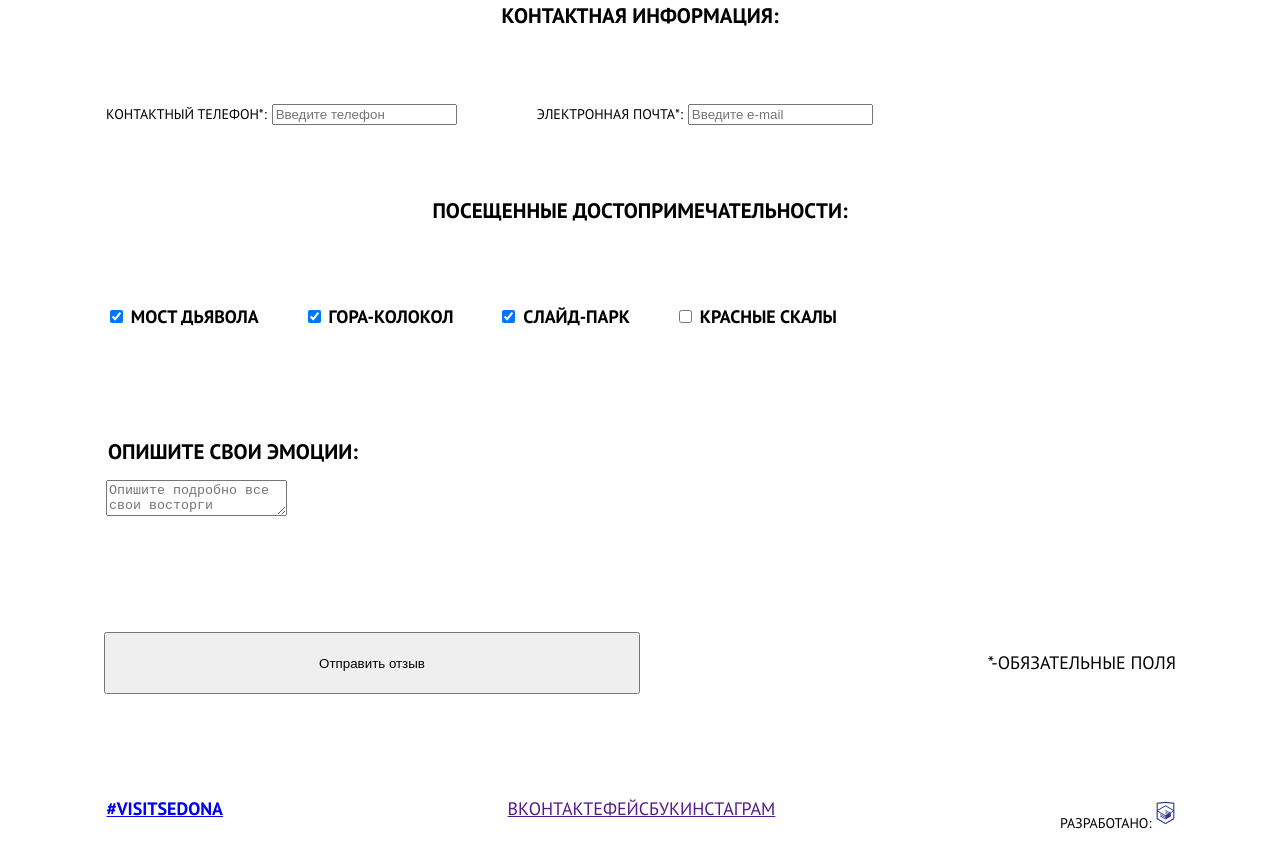
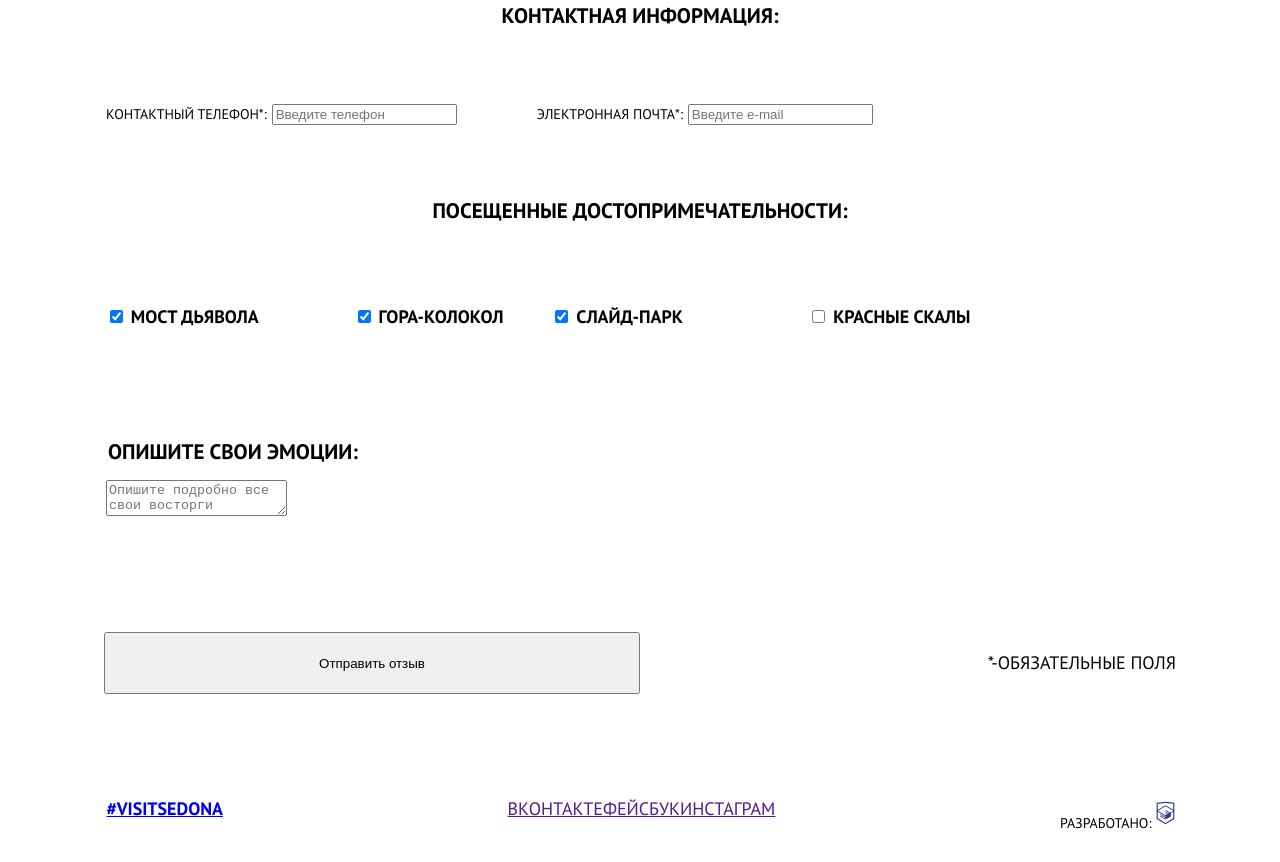
Before and after one commit to koopolina/812683-sedona-23, a plain HTML site: page source/form.html in a window 1280 px wide. Shown: the part 1076-1938 px from the top of the page. Drawn offline with nearby package versions, Linux system fonts and the light colour scheme; files that its build step writes are made by us from their sources.

Commit message:
Внесла правки

```diff
--- a/source/form.html
+++ b/source/form.html
@@ -103,21 +103,25 @@
           </fieldset>
           <fieldset class="place-info">
             <legend class="place-info__legend">Посещенные достопримечательности:</legend>
-            <div class="place-info__checkbox place-info__checkbox--bridge">
+            <div class="place__bridge">
+              <div class="place-info__checkbox">
                 <input class="place-info__input" type="checkbox" name="bridge" id="place-bridge" checked>
                 <label class="place-info__label" for="place-bridge">Мост Дьявола</label>
               </div>
-            <div class="place-info__checkbox place-info__checkbox--mountain">
+              <div class="place-info__checkbox">
                 <input class="place-info__input" type="checkbox" name="mountain" id="place-mountain" checked>
                 <label class="place-info__label" for="place-mountain">Гора-Колокол</label>
               </div>
-            <div class="place-info__checkbox place-info__checkbox--park">
+            </div>
+            <div class="place__park">
+              <div class="place-info__checkbox">
                 <input class="place-info__input" type="checkbox" name="park" id="place-park" checked>
                 <label class="place-info__label" for="place-park">Слайд-парк</label>
               </div>
-            <div class="place-info__checkbox place-info__checkbox--rock">
+              <div class="place-info__checkbox">
                 <input class="place-info__input" type="checkbox" name="rock" id="place-rock">
                 <label class="place-info__label" for="place-rock">Красные скалы</label>
+              </div>
             </div>
           </fieldset>
           <fieldset class="response-info">
--- a/source/sass/blocks/feedback.scss
+++ b/source/sass/blocks/feedback.scss
@@ -162,8 +162,6 @@
   @media (min-width: $tablet-width) {
     grid-column-start: 1;
     grid-column-end: 3;
-    display: grid;
-    grid-template-columns: 1fr 1fr;
     margin-bottom: 75px;
   }
 
@@ -172,39 +170,12 @@
   }
 }
 
-.place-info__checkbox--bridge {
+.place__bridge,
+.place__park {
   @media (min-width: $tablet-width) {
-    grid-column-start: 1;
-    grid-column-end: 2;
-    grid-row-start: 1;
-    grid-row-end: 2;
-  }
-}
-
-.place-info__checkbox--mountain {
-  @media (min-width: $tablet-width) {
-    grid-column-start: 2;
-    grid-column-end: 3;
-    grid-row-start: 1;
-    grid-row-end: 2;
-  }
-}
-
-.place-info__checkbox--park {
-  @media (min-width: $tablet-width) {
-    grid-column-start: 1;
-    grid-column-end: 2;
-    grid-row-start: 2;
-    grid-row-end: 3;
-  }
-}
-
-.place-info__checkbox--rock {
-  @media (min-width: $tablet-width) {
-    grid-column-start: 2;
-    grid-column-end: 3;
-    grid-row-start: 2;
-    grid-row-end: 3;
+    display: grid;
+    grid-template-columns: 1fr 1fr;
+    gap: 50px;
   }
 }
 
```
Lines whose indentation alone changed are shown as unchanged.
